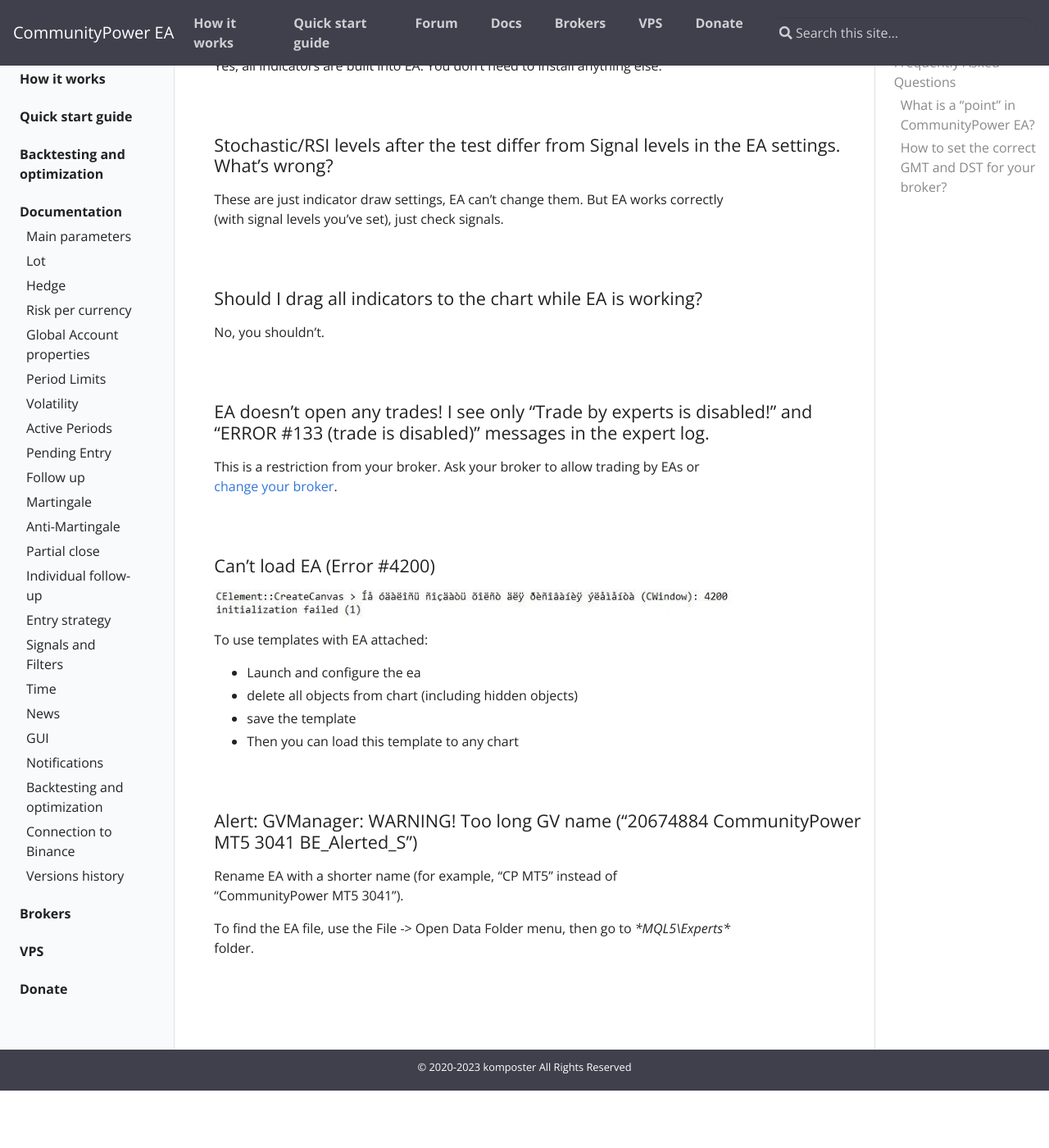
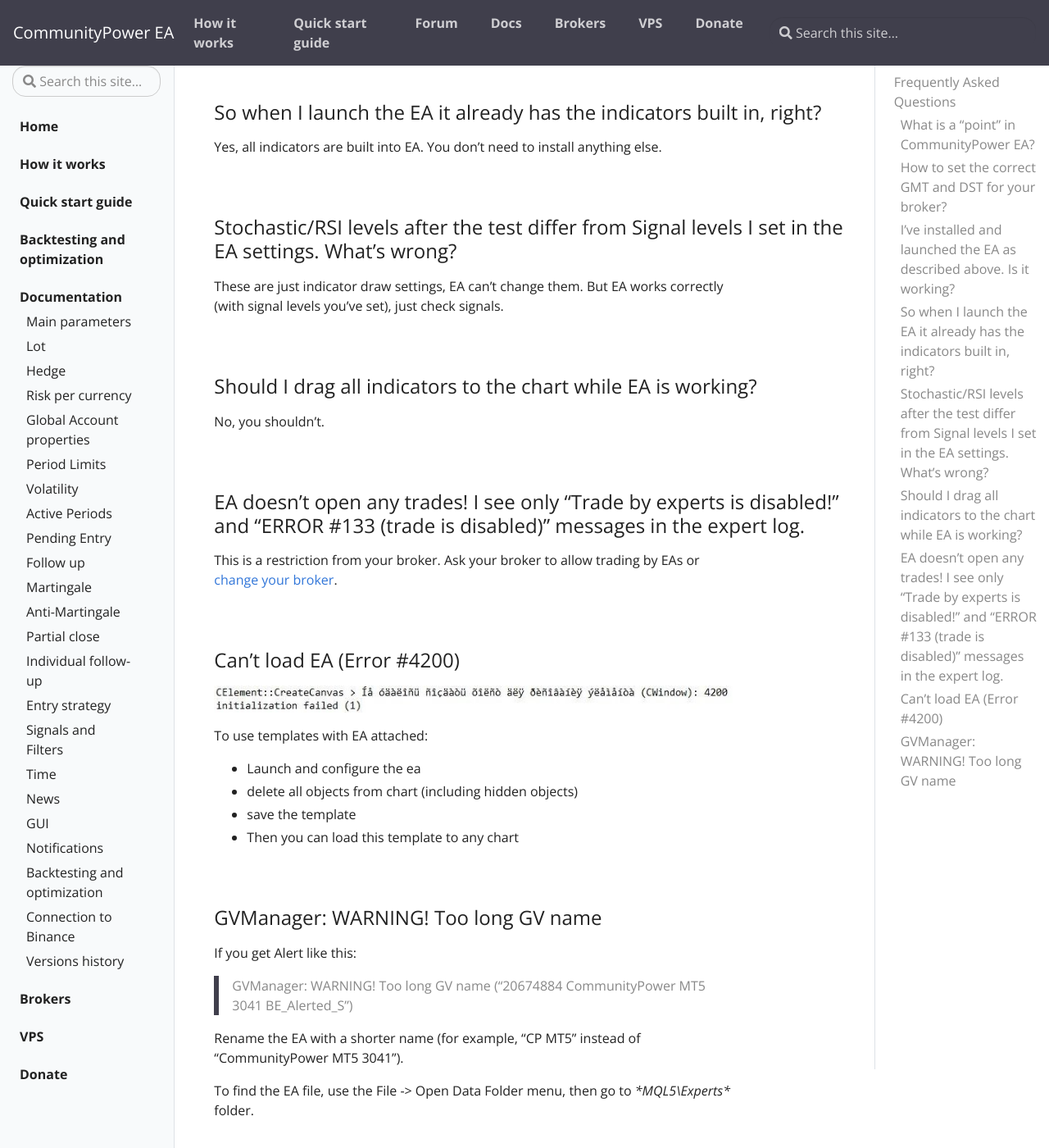
Before and after one commit to komposter/CommunityPowerEA.com, a Jekyll site: the page built from pages/FAQ.md, in a window 1280 px wide and 1400 px high, scrolled down 618 px. Shown: the whole window at 82% size. Built offline with Jekyll 4.4.1, drawn with Linux system fonts in a browser that asks for light colours; before the commit the page ends 1948 px from its top, so only the background shows below that; some of the changed text lies outside the part shown.

Commit message:
Content change

```diff
--- a/pages/FAQ.md
+++ b/pages/FAQ.md
@@ -5,6 +5,12 @@
 ---
 
 # Frequently Asked Questions
+
+In this section I tried to answer the most frequently asked questions.
+
+If you can’t find the answer to your question here, please ask it in the [Telegram](https://t.me/CommunityPowerEA).
+
+<br />
 
 ### [What is a "point" in CommunityPower EA?](/docs/FAQ/what-is-a-point)
 
@@ -14,7 +20,7 @@
 
 <br />
 
-#### I’ve installed and launched the EA as described above. Is it working?
+### I’ve installed and launched the EA as described above. Is it working?
 
 Yes, it is. Just check the smile in the right upper corner of the chart:
 
@@ -23,31 +29,31 @@
 
 <br />
 
-#### So when I launch the EA it automatically already has the indicators built in, right?
+### So when I launch the EA it already has the indicators built in, right?
 
 Yes, all indicators are built into EA. You don’t need to install anything else.
 
 <br />
 
-#### Stochastic/RSI levels after the test differ from Signal levels in the EA settings. What’s wrong?
+### Stochastic/RSI levels after the test differ from Signal levels I set in the EA settings. What’s wrong?
 
 These are just indicator draw settings, EA can’t change them. But EA works correctly (with signal levels you’ve set), just check signals.
 
 <br />
 
-#### Should I drag all indicators to the chart while EA is working?
+### Should I drag all indicators to the chart while EA is working?
 
 No, you shouldn’t.
 
 <br />
 
-#### EA doesn’t open any trades! I see only “Trade by experts is disabled!” and “ERROR #133 (trade is disabled)” messages in the expert log.
+### EA doesn't open any trades! I see only “Trade by experts is disabled!” and “ERROR #133 (trade is disabled)” messages in the expert log.
 
 This is a restriction from your broker. Ask your broker to allow trading by EAs or [change your broker](/brokers/).
 
 <br />
 
-#### Can’t load EA (Error #4200)
+### Can’t load EA (Error #4200)
 
 ![]({{site.baseurl}}/assets/img/faq/faq3.png)
 
@@ -59,9 +65,13 @@
 
 <br />
 
-#### Alert: GVManager: WARNING! Too long GV name ("20674884 CommunityPower MT5 3041  BE_Alerted_S")
+### GVManager: WARNING! Too long GV name
 
-Rename EA with a shorter name (for example, "CP MT5" instead of "CommunityPower MT5 3041").
+If you get Alert like this:
+
+> GVManager: WARNING! Too long GV name ("20674884 CommunityPower MT5 3041  BE_Alerted_S")
+
+Rename the EA with a shorter name (for example, "CP MT5" instead of "CommunityPower MT5 3041").
 
 To find the EA file, use the File -> Open Data Folder menu, then go to **MQL5\Experts\** folder.
 
```
